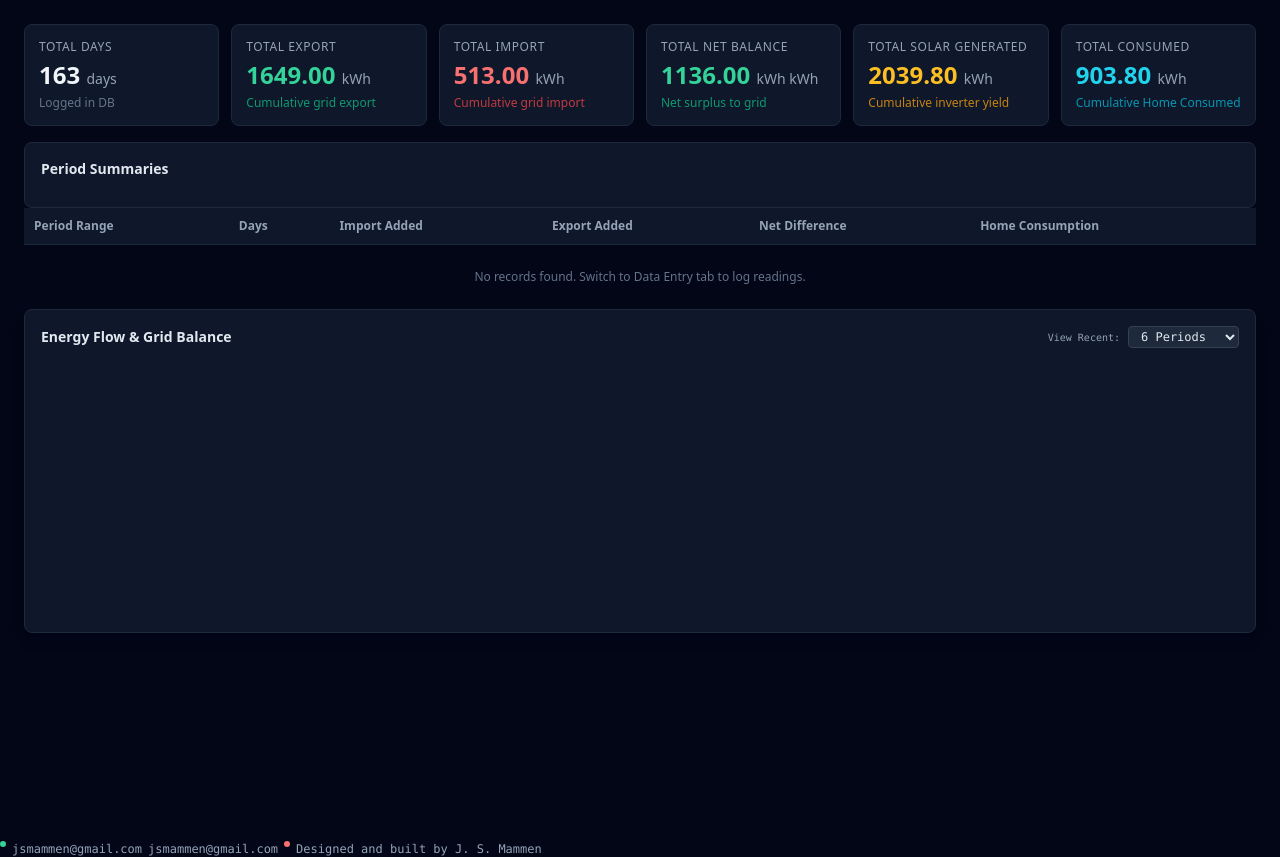
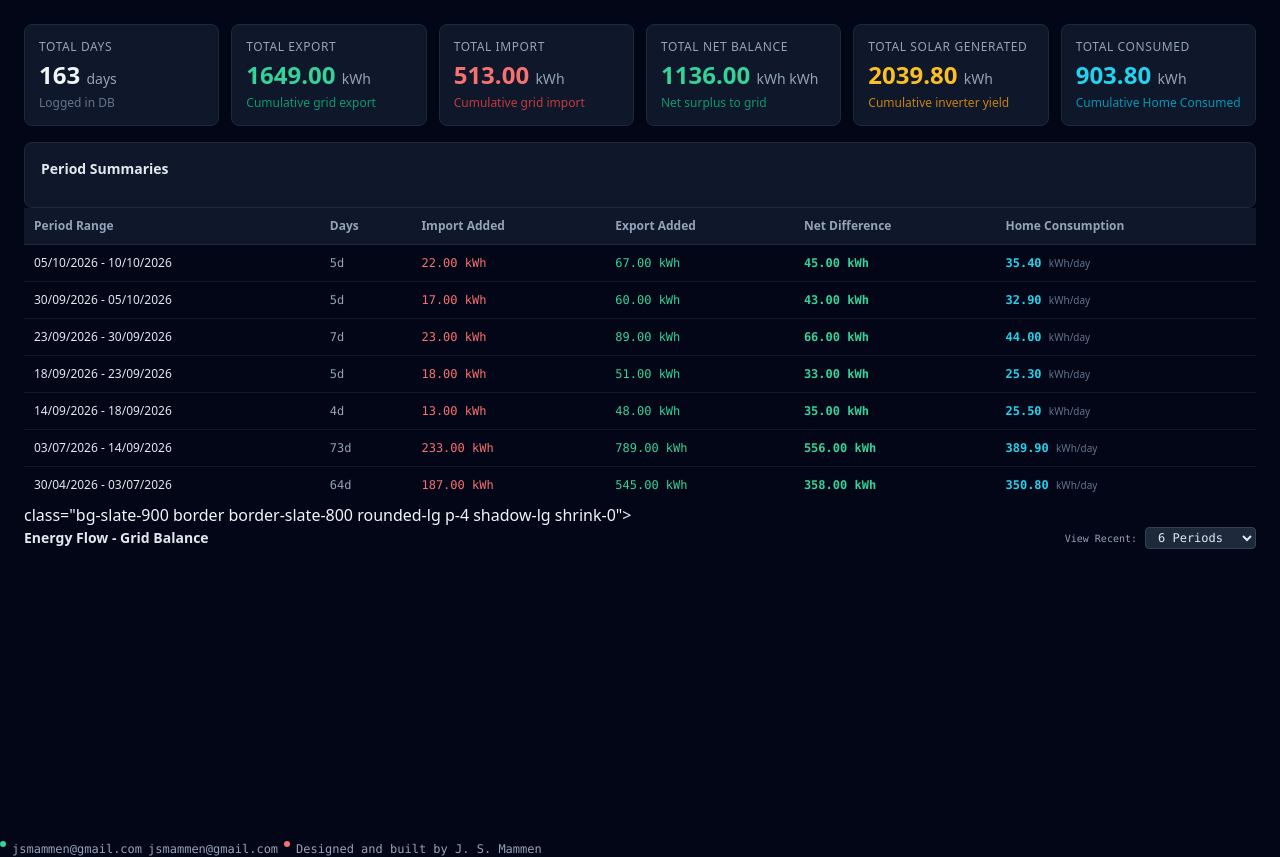
Before and after one commit to mammenj/solartracker, a Bottle app: page / in a window 1280 px wide. Shown: the part 56-913 px from the top of the page. Run offline with Bottle, Linux system fonts and the light colour scheme; data comes from the database, SQL or seed files in the repository; a map, chart or similar area stays blank; some libraries are stand-ins or nearby versions.

Commit message:
fix part 4

```diff
--- a/main.py
+++ b/main.py
@@ -111,6 +111,13 @@ def validate_reading(new_reading: MeterReading) -> tuple[bool, str]:
 
     return True, ""
 
+def get_chart_data():
+    raw_periods = get_periods()
+    dates = [p.start.date for p in raw_periods]
+    import_units = [p.import_diff for p in raw_periods]
+    json_dates = json.dumps(dates)
+    json_import = json.dumps(import_units)
+    return json_dates, json_import
 
 @app.get("/old")
 def index():
@@ -142,6 +149,7 @@ def index():
         readings=readings,
         # periods_with_weekly=periods_with_weekly,
         totals=totals,
+        chartdata=get_chart_data,
     )
 
 @app.get("/app/dashboard")
@@ -158,6 +166,8 @@ def dashboard():
         readings=readings,
         # periods_with_weekly=periods_with_weekly,
         totals=totals,
+        chartdata=get_chart_data,
+
     )
 BASE_DIR = os.path.abspath(os.path.dirname(__file__))
 
--- a/templates/dashboard.html
+++ b/templates/dashboard.html
@@ -18,7 +18,8 @@
         <!-- Total Export Generated -->
         <div class="bg-slate-900 border border-slate-800 rounded-lg p-3.5 flex flex-col justify-between">
             <div>
-                <div class="text-[10px] sm:text-xs font-medium text-slate-400 uppercase tracking-wider">Total Export</div>
+                <div class="text-[10px] sm:text-xs font-medium text-slate-400 uppercase tracking-wider">Total Export
+                </div>
                 <div class="text-xl sm:text-2xl font-bold text-emerald-400 mt-1">
                     <!-- %# printf "%.2f" .Overview.TotalExport  -->
                     {{ "%.2f" % totals['total_export']}}
@@ -32,7 +33,8 @@
         <!-- Total Import Consumed -->
         <div class="bg-slate-900 border border-slate-800 rounded-lg p-3.5 flex flex-col justify-between">
             <div>
-                <div class="text-[10px] sm:text-xs font-medium text-slate-400 uppercase tracking-wider">Total Import</div>
+                <div class="text-[10px] sm:text-xs font-medium text-slate-400 uppercase tracking-wider">Total Import
+                </div>
                 <div class="text-xl sm:text-2xl font-bold text-red-400 mt-1">
                     <!-- %# printf "%.2f" .Overview.TotalImport  -->
                     {{ "%.2f" % totals['total_import']}}
@@ -45,7 +47,8 @@
         <!-- Total Net Balance -->
         <div class="bg-slate-900 border border-slate-800 rounded-lg p-3.5 flex flex-col justify-between">
             <div>
-                <div class="text-[10px] sm:text-xs font-medium text-slate-400 uppercase tracking-wider">Total Net Balance</div>
+                <div class="text-[10px] sm:text-xs font-medium text-slate-400 uppercase tracking-wider">Total Net
+                    Balance</div>
                 <div class="text-xl sm:text-2xl font-bold text-emerald-400 mt-1">
                     {{ "%.2f" % totals['total_balance']}}
                     <span class="text-xs sm:text-sm font-normal text-slate-400"> kWh
@@ -58,7 +61,8 @@ kWh</span>
         <!-- Total Solar Generated -->
         <div class="bg-slate-900 border border-slate-800 rounded-lg p-3.5 flex flex-col justify-between">
             <div>
-                <div class="text-[10px] sm:text-xs font-medium text-slate-400 uppercase tracking-wider">Total Solar Generated</div>
+                <div class="text-[10px] sm:text-xs font-medium text-slate-400 uppercase tracking-wider">Total Solar
+                    Generated</div>
                 <div class="text-xl sm:text-2xl font-bold text-amber-400 mt-1">
                     <!-- %# printf "%.2f" .Overview.TotalSolarGen  -->
                     {{ "%.2f" % totals['total_solar']}}
@@ -71,7 +75,8 @@ kWh</span>
         <!-- Total Home Consumed -->
         <div class="bg-slate-900 border border-slate-800 rounded-lg p-3.5 flex flex-col justify-between">
             <div>
-                <div class="text-[10px] sm:text-xs font-medium text-slate-400 uppercase tracking-wider">Total Consumed</div>
+                <div class="text-[10px] sm:text-xs font-medium text-slate-400 uppercase tracking-wider">Total Consumed
+                </div>
                 <div class="text-xl sm:text-2xl font-bold text-cyan-400 mt-1">
                     {{ "%.2f" % totals['total_consumption']}}
                     <span class="text-xs sm:text-sm font-normal text-slate-400"> kWh</span>
@@ -91,31 +96,34 @@ kWh</span>
         <div class="block md:hidden overflow-y-auto space-y-2.5 flex-1 pr-1">
             <!-- %# range .Overview.Summaries  -->
             <div class="bg-slate-950 border border-slate-800 rounded-md p-3 text-xs space-y-2">
-                <div class="font-medium text-slate-200 border-b border-slate-800 pb-1.5 flex justify-between items-center">
+                <div
+                    class="font-medium text-slate-200 border-b border-slate-800 pb-1.5 flex justify-between items-center">
                     <!-- <span>%# .PeriodName </span> -->
-                    <span class="text-[10px] bg-slate-800 text-slate-400 px-2 py-0.5 rounded-full font-mono">%# printf "%.0f" .Days  days</span>
+                    <span class="text-[10px] bg-slate-800 text-slate-400 px-2 py-0.5 rounded-full font-mono">%# printf
+                        "%.0f" .Days days</span>
                 </div>
                 <div class="grid grid-cols-2 gap-2 pt-0.5 font-mono text-[11px]">
                     <div>
                         <span class="text-slate-500 block text-[9px] font-sans">Import Added</span>
-                        <span class="text-red-400">%# printf "%+.2f" .Import  kWh</span>
+                        <span class="text-red-400">%# printf "%+.2f" .Import kWh</span>
                     </div>
                     <div>
                         <span class="text-slate-500 block text-[9px] font-sans">Export Added</span>
-                        <span class="text-emerald-400">%# printf "%+.2f" .Export  kWh</span>
+                        <span class="text-emerald-400">%# printf "%+.2f" .Export kWh</span>
                     </div>
                     <div>
                         <span class="text-slate-500 block text-[9px] font-sans">Net Difference</span>
-                        <span class="text-emerald-400 font-bold">%# printf "%+.2f" .NetEnergy  kWh</span>
+                        <span class="text-emerald-400 font-bold">%# printf "%+.2f" .NetEnergy kWh</span>
                     </div>
                     <div>
                         <span class="text-slate-500 block text-[9px] font-sans">Home Consumed</span>
-                        <span class="text-cyan-400 font-bold">%# printf "%+.2f" .Consumption  kWh</span>
+                        <span class="text-cyan-400 font-bold">%# printf "%+.2f" .Consumption kWh</span>
                     </div>
                 </div>
-                <div class="text-[10px] text-slate-400 bg-slate-900/60 p-1.5 rounded border border-slate-800/80 flex justify-between font-mono">
+                <div
+                    class="text-[10px] text-slate-400 bg-slate-900/60 p-1.5 rounded border border-slate-800/80 flex justify-between font-mono">
                     <span class="font-sans text-slate-500">Daily Average:</span>
-                    <span class="text-cyan-300">%# printf "%+.2f" .DailyAvgConsom  kWh/day</span>
+                    <span class="text-cyan-300">%# printf "%+.2f" .DailyAvgConsom kWh/day</span>
                 </div>
             </div>
             <!-- %# else  -->
@@ -141,39 +149,44 @@ kWh</span>
         </thead>
         <tbody class="divide-y divide-slate-800/60">
             <!-- %# range .Overview.Summaries  -->
+            % for p in periods:
+
             <tr class="hover:bg-slate-800/30 transition-colors">
-                        <!-- <td class="p-2.5 text-slate-200 font-medium">%# .PeriodName </td> -->
-                        <!-- <td class="p-2.5 font-mono text-slate-400">%# printf "%.0f" .Days </td> -->
-                    <!--     <td class="p-2.5 text-red-400 font-mono">%# printf "%+.2f" .Import  kWh</td> -->
-                    <!--     <td class="p-2.5 text-emerald-400 font-mono">%# printf "%+.2f" .Export  kWh</td> -->
-                    <!--     <td class="p-2.5 font-bold font-mono text-emerald-400">%# printf "%+.2f" .NetEnergy  kWh</td> -->
-                    <!--     <td class="p-2.5 font-bold font-mono text-cyan-400"> -->
-                    <!--         %# printf "%+.2f" .Consumption  kWh  -->
-                    <!--         <span class="text-slate-500 font-normal text-[10px] font-sans">(%# printf "%+.2f" .DailyAvgConsom  kWh/day)</span> -->
-                    <!--     </td> -->
-                    <!-- </tr> -->
+                <td class="p-2.5 text-slate-200 font-medium">{{p.start.date.strftime('%d/%m/%Y')}} -
+                    {{p.end.date.strftime('%d/%m/%Y')}}</td>
+                <td class="p-2.5 font-mono text-slate-400">{{p.days}}d</td>
+                <td class="p-2.5 text-red-400 font-mono">{{f"{p.import_diff:.2f}"}} kWh</td>
+                <td class="p-2.5 text-emerald-400 font-mono">{{f"{p.export_diff:.2f}"}} kWh</td>
+                <td class="p-2.5 font-bold font-mono text-emerald-400">{{f"{p.net_balance:.2f}"}} kWh</td>
+                <td class="p-2.5 font-bold font-mono text-cyan-400">{{f"{p.consumption:.2f}"}}
+                    <span class="text-slate-500 font-normal text-[10px] font-sans">kWh/day</span>
+                </td>
+            </tr>
+            % end
             <!-- %# else  -->
+            % if not periods:
             <tr>
                 <td colspan="6" class="p-6 text-center text-slate-500">
                     No records found. Switch to Data Entry tab to log readings.
                 </td>
             </tr>
+            % end
             <!-- %# end  -->
         </tbody>
     </table>
 </div>
 
-    </div>
-    <div x-data="energyChartComponent(%# marshalJSON .Overview.ChartData )"
+<div x-data="energyChartComponent({{chartdata}})">
     class="bg-slate-900 border border-slate-800 rounded-lg p-4 shadow-lg shrink-0">
 
     <div class="flex items-center justify-between mb-3">
-            <h2 class="text-xs sm:text-sm font-semibold text-slate-200">Energy Flow & Grid Balance</h2>
+        <h2 class="text-xs sm:text-sm font-semibold text-slate-200">Energy Flow - Grid Balance</h2>
 
         <!-- Range Filter / Control inside Alpine -->
         <div class="flex items-center gap-2">
             <span class="text-[10px] text-slate-400 font-mono">View Recent:</span>
-                <select x-model="limit" @change="updateChart()" class="bg-slate-800 text-slate-200 border border-slate-700 rounded px-2 py-0.5 text-xs font-mono focus:outline-none">
+            <select x-model="limit" @change="updateChart()"
+                class="bg-slate-800 text-slate-200 border border-slate-700 rounded px-2 py-0.5 text-xs font-mono focus:outline-none">
                 <option value="6">6 Periods</option>
                 <option value="12" selected>12 Periods</option>
                 <option value="24">24 Periods</option>
@@ -189,7 +202,7 @@ kWh</span>
 </div>
 
 
-</div>
+
 <!-- Alpine Component Definition -->
 <script>
     function energyChartComponent(rawChartData) {
```
Lines whose indentation alone changed are shown as unchanged.
